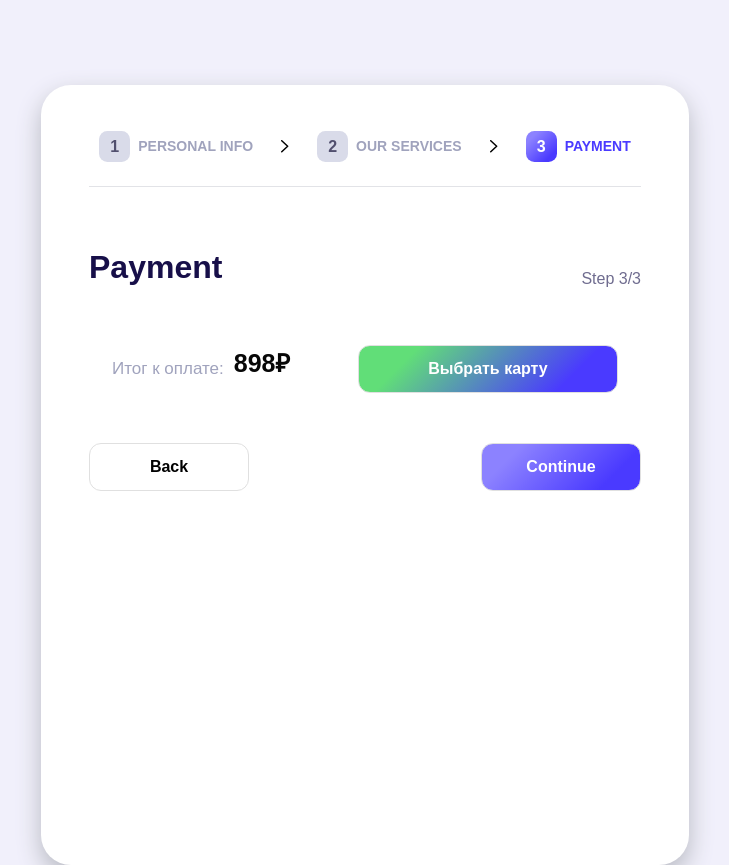
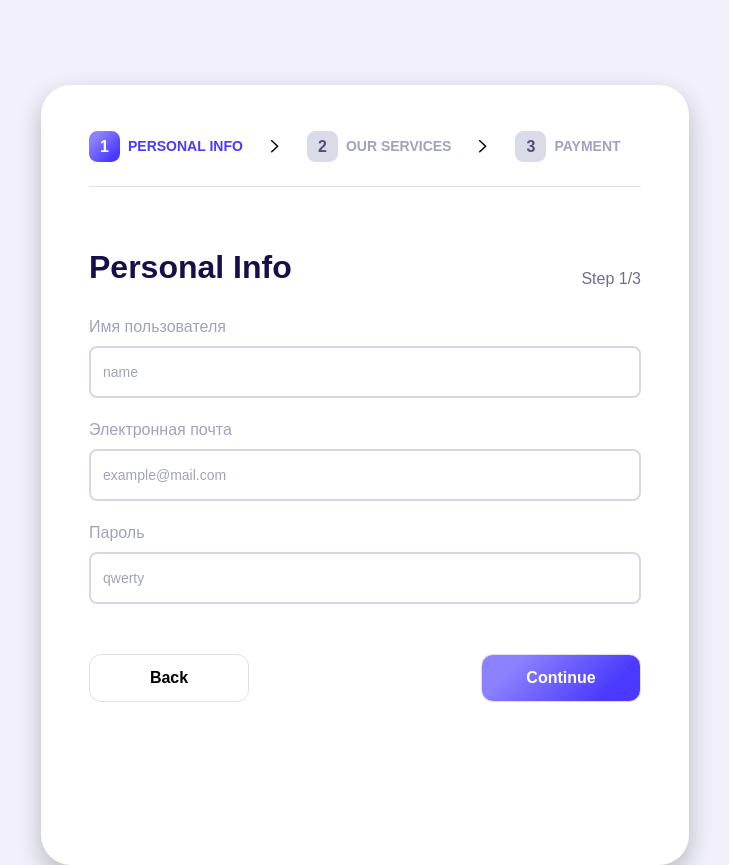
Before and after one commit to runohod/MultiStep-Form, a React (Vite) app: page / in a window 1280 px wide. Shown: the whole page, without its empty margins (275-1004 px from the left). Built offline with nearby package versions, Linux system fonts and the light colour scheme; a web font is replaced by a local one.

Commit message:
подключены кнопки переключения на футер и на хлебные крошки

```diff
--- a/src/02_pages/formPage/ui/formPage.tsx
+++ b/src/02_pages/formPage/ui/formPage.tsx
@@ -3,7 +3,7 @@ import MultiForm from "@/03_widgets/multiForm/ui/multiForm";
 import { MultiFormStep1 } from "@/03_widgets/multiForm/ui/multiFormStep-1";
 import { MultiFormStep2 } from "@/03_widgets/multiForm/ui/multiFormStep-2";
 import { MultiFormStep3 } from "@/03_widgets/multiForm/ui/multiFormStep-3";
-import styles from './formPage.module.scss';
+import styles from "./formPage.module.scss";
 
 const stepsData = [
   { id: 1, label: "Personal Info", component: <MultiFormStep1 /> },
@@ -12,7 +12,7 @@ const stepsData = [
 ];
 
 export const FormPage = () => {
-  const [step, setStep] = useState(3);
+  const [step, setStep] = useState(1);
 
   const getTitle = (step) => {
     switch (step) {
@@ -27,6 +27,14 @@ export const FormPage = () => {
     }
   };
 
+  const handleNext = () => {
+    if (step < stepsData.length) setStep((prev) => prev + 1);
+  };
+
+  const handleBack = () => {
+    if (step > 1) setStep((prev) => prev - 1);
+  };
+
   return (
     <div className={styles.pageWrapper}>
       <MultiForm
@@ -34,6 +42,8 @@ export const FormPage = () => {
         title={getTitle(step)}
         subTitle={`Step ${step}/${stepsData.length}`}
         stepsData={stepsData}
+        onNext={handleNext}
+        onBack={handleBack}
       >
         {stepsData.map((item) => {
           if (step === item.id) {
--- a/src/03_widgets/multiForm/ui/multiForm.module.scss
+++ b/src/03_widgets/multiForm/ui/multiForm.module.scss
@@ -19,12 +19,17 @@
   gap: 12px;
   padding-top: 10px;
   padding-bottom: 24px;
+  cursor: pointer;
+  border: none;
+  outline: none;
+  background: none;
+  -webkit-tap-highlight-color: transparent;
 
   .stepWrapper {
     display: flex;
     align-items: center;
     gap: 8px;
-    color: #514F6E;
+    color: #514f6e;
 
     .circle {
       width: 31px;
@@ -35,24 +40,34 @@
       justify-content: center;
       font-weight: 700;
       transition: all 0.3s ease;
-      background-color: #D9DBE9;
+      background-color: #d9dbe9;
     }
 
     .stepLabel {
       font-size: 14px;
       font-weight: 700;
       text-transform: uppercase;
-      color: #A0A3BD;
+      color: #a0a3bd;
     }
 
     &.active {
       .circle {
-        background: linear-gradient(135deg, #8C82FF 20%, #4A3AFF 80%);
+        background: linear-gradient(135deg, #8c82ff 20%, #4a3aff 80%);
         border: none;
         color: #ffffff;
       }
       .stepLabel {
-      color: #4A3AFF;
+        color: #4a3aff;
+      }
+    }
+
+    &.completed {
+      .circle {
+        background: linear-gradient(135deg, #6F6C8F 20%, #2e2d3f 80%);
+        color: white;
+      }
+      .stepLabel {
+        color: #170F49;
       }
     }
   }
@@ -73,11 +88,11 @@
   padding-top: 56px;
   font-weight: 600;
   h1 {
-        color: #170F49;
+    color: #170f49;
     font-size: 32px;
   }
   p {
-        color: #6F6C8F;
+    color: #6f6c8f;
     font-weight: 400;
   }
 }
@@ -97,21 +112,22 @@
   height: 48px;
   width: 160px;
   border-radius: 12px;
-  background-color: #FFFFFF;
-  border-color: #FBFBFE;
-  border: 1px solid #E0E0E0;
+  background-color: #ffffff;
+  border-color: #fbfbfe;
+  border: 1px solid #e0e0e0;
   cursor: pointer;
   font-weight: 600;
+  -webkit-tap-highlight-color: transparent;
 }
 
 .continueButton {
   height: 48px;
   width: 160px;
   border-radius: 12px;
-  background: linear-gradient(135deg, #8C82FF 20%, #4A3AFF 80%);
+  background: linear-gradient(135deg, #8c82ff 20%, #4a3aff 80%);
   border: none;
-  color: #FFFFFF;
-  border: 1px solid #E0E0E0;
+  color: #ffffff;
+  border: 1px solid #e0e0e0;
   cursor: pointer;
   font-weight: 600;
 }
--- a/src/03_widgets/multiForm/ui/multiForm.tsx
+++ b/src/03_widgets/multiForm/ui/multiForm.tsx
@@ -8,6 +8,8 @@ interface MultiFormProps {
     subTitle: string;
     children: React.ReactNode;
     stepNumber: number;
+    onNext: () => void;
+    onBack: () => void;
     stepsData: {
         id: number;
         label: string;
@@ -15,13 +17,16 @@ interface MultiFormProps {
     }[];
 }
 
-const MultiForm: React.FC<MultiFormProps> = ({ title, subTitle, children, stepNumber, stepsData}) => {
+const MultiForm: React.FC<MultiFormProps> = ({ title, subTitle, children, stepNumber, stepsData, onNext, onBack}) => {
     return (
             <div className={styles.formContainer}>
-                <div className={styles.breadCrumbs}>
+                <button className={styles.breadCrumbs} onClick={onBack}>
                     {stepsData.map((step, index) => (
                         <React.Fragment key={step.id}>
-                            <div className={clsx(styles.stepWrapper, {[styles.active]: stepNumber === step.id})}>
+                            <div className={clsx(styles.stepWrapper, {
+                                [styles.active]: stepNumber === step.id,
+                                [styles.completed]: stepNumber > step.id
+                                })}>
                                 <div className={styles.circle}>{step.id}</div>
                                 <span className={styles.stepLabel}>{step.label}</span>
                             </div>
@@ -32,7 +37,7 @@ const MultiForm: React.FC<MultiFormProps> = ({ title, subTitle, children, stepNu
                             )}
                         </React.Fragment>
                     ))}
-                </div>
+                </button>
                 <div className={styles.divider} />
                 <div className={styles.formHeader}>
                     <h1>{title}</h1>
@@ -42,8 +47,8 @@ const MultiForm: React.FC<MultiFormProps> = ({ title, subTitle, children, stepNu
                     {children}
                 </div>
                 <div className={styles.formFooter}>
-                    <button className={styles.backButton}>Back</button>
-                    <button className={styles.continueButton}>Continue</button>
+                    <button className={styles.backButton} onClick={onBack}>Back</button>
+                    <button className={styles.continueButton} onClick={onNext}>Continue</button>
                 </div>
             </div>
     );
```
Lines whose indentation alone changed are shown as unchanged.
